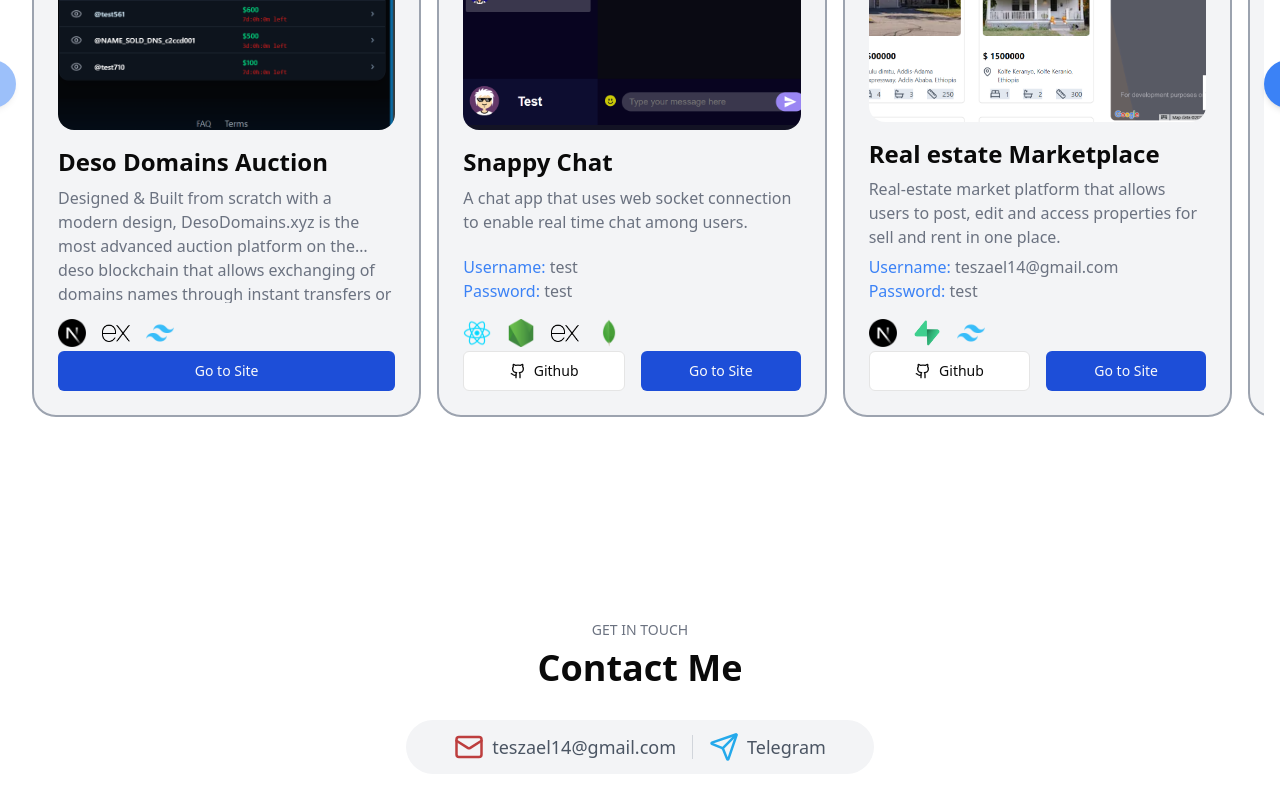
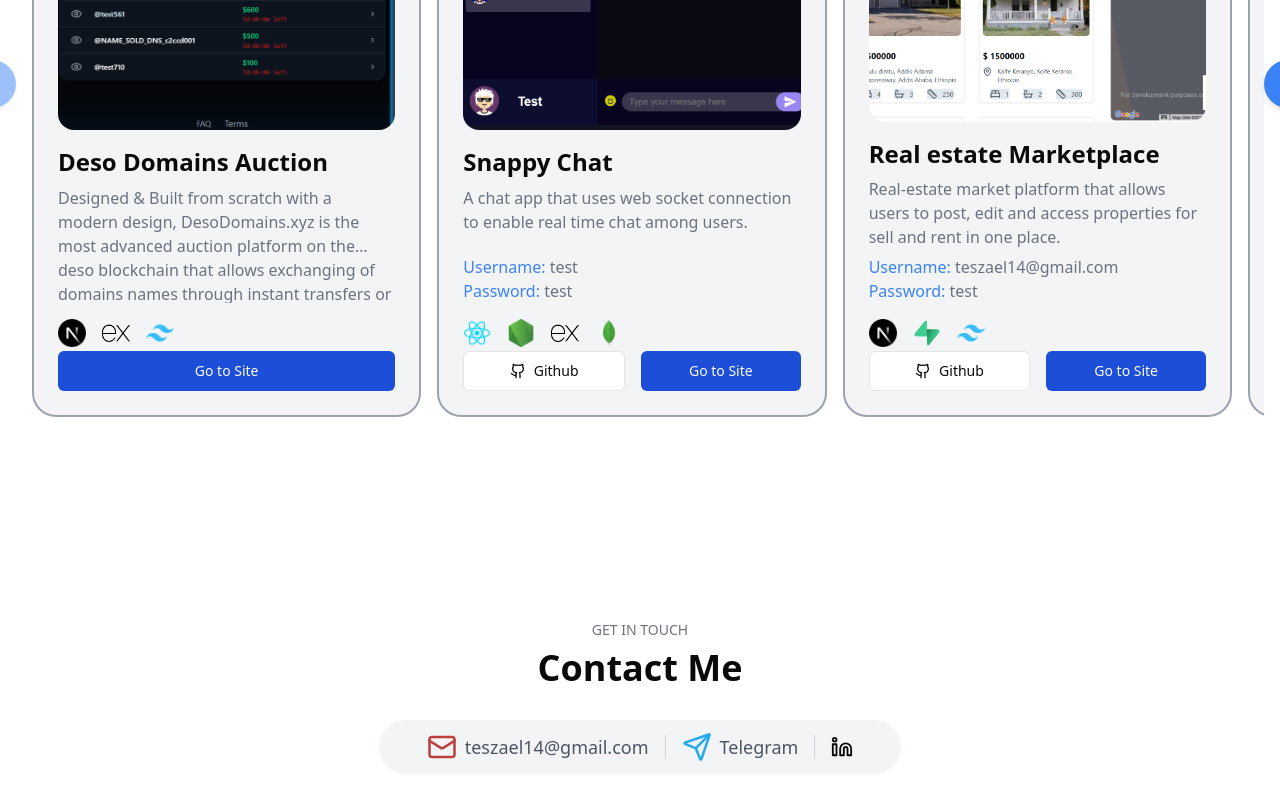
Before and after one commit to ZaelTesfaye/portfolio, a Next.js app: page / in a window 1280 px wide. Shown: the part 2454-3254 px from the top of the page. Built offline with nearby package versions, Linux system fonts and the light colour scheme.

Commit message:
added linkeding contact

```diff
--- a/components/contact.jsx
+++ b/components/contact.jsx
@@ -18,14 +18,15 @@ export default function Contact() {
                 <h2 className="text-xs sm:text-sm uppercase text-gray-500 text-center mb-1 sm:mb-2">Get in Touch</h2>
                 <h1 className="text-2xl sm:text-4xl font-bold text-center mb-4 sm:mb-8">Contact Me</h1>
                 <div className="flex justify-center mb-8 sm:mb-16">
-                    <div className="bg-gray-100 rounded-full py-2 sm:py-3 px-4 sm:px-12 flex flex-col sm:flex-row items-center space-y-2 sm:space-y-0 sm:space-x-4">
+                    <div
+                        className="bg-gray-100 rounded-full py-2 sm:py-3 px-4 sm:px-12 flex flex-col sm:flex-row items-center space-y-2 sm:space-y-0 sm:space-x-4">
                         <a
                             target="_blank"
                             rel="noopener noreferrer"
                             href="mailto:teszael14@gmail.com?subject=Contact from Portfolio&body=Hi Zeal,"
                             className="hover:scale-110 flex items-center text-base sm:text-lg space-x-2"
                         >
-                            <Mail size={24} className="sm:w-[30px] sm:h-[30px]" color="#bd3e3e" />
+                            <Mail size={24} className="sm:w-[30px] sm:h-[30px]" color="#bd3e3e"/>
                             <span className="text-gray-600">teszael14@gmail.com</span>
                         </a>
                         <div className="hidden sm:block w-px h-6 bg-gray-300"></div>
@@ -36,8 +37,21 @@ export default function Contact() {
                             href="https://t.me/zealtesfaye"
                             className="hover:scale-110 flex items-center text-base sm:text-lg space-x-2"
                         >
-                            <Send size={24} className="sm:w-[30px] sm:h-[30px]" color="#24a9eb" />
+                            <Send size={24} className="sm:w-[30px] sm:h-[30px]" color="#24a9eb"/>
                             <span className="text-gray-600">Telegram</span>
+                        </a>
+
+                        <div className="hidden sm:block w-px h-6 bg-gray-300"></div>
+                        <div className="block sm:hidden h-px w-6 bg-gray-300 my-2"></div>
+
+                        <a
+                            target="_blank"
+                            rel="noopener noreferrer"
+                            href="https://www.linkedin.com/in/ZealTesfaye"
+                            className="hover:scale-110 flex items-center text-base sm:text-lg space-x-2"
+                        >
+                            <Linkedin size={22}/>
+                            <span className="sr-only">LinkedIn</span>
                         </a>
                     </div>
                 </div>
```
